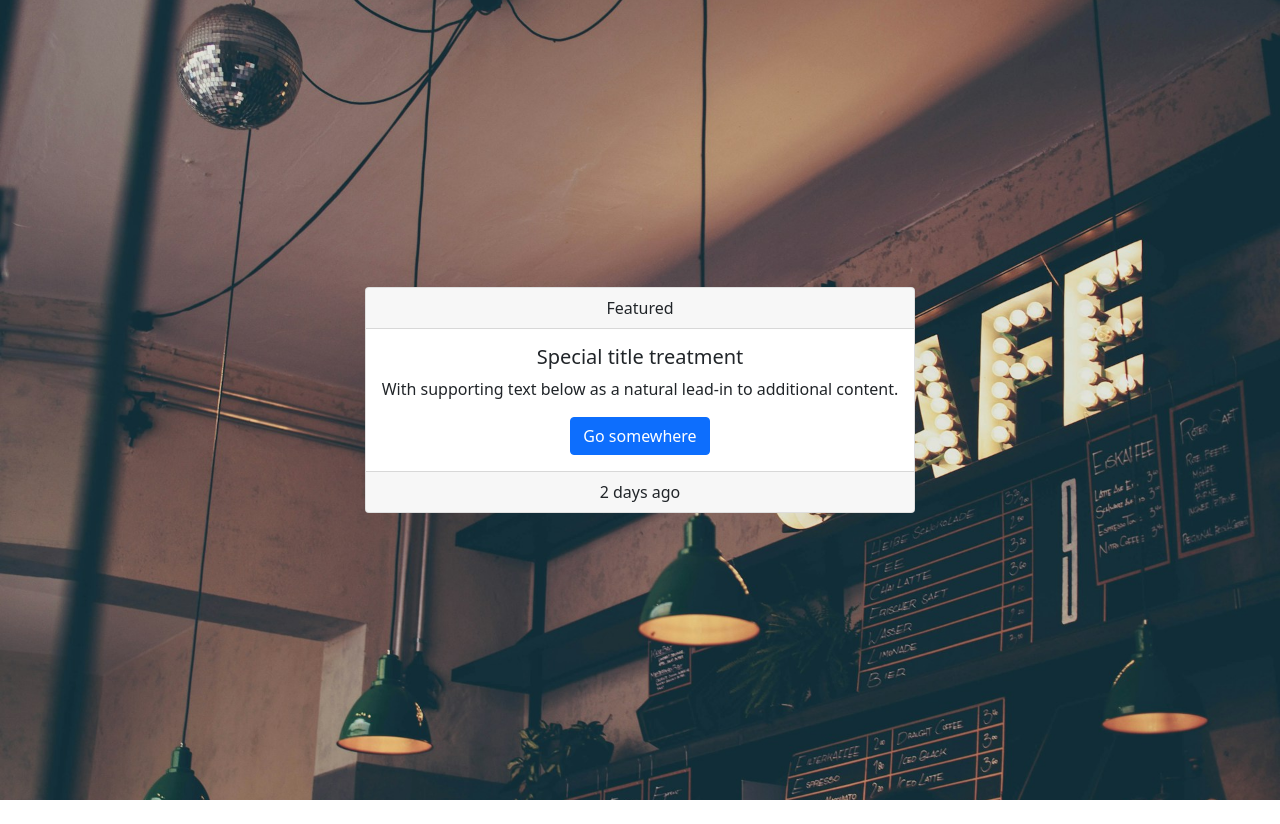
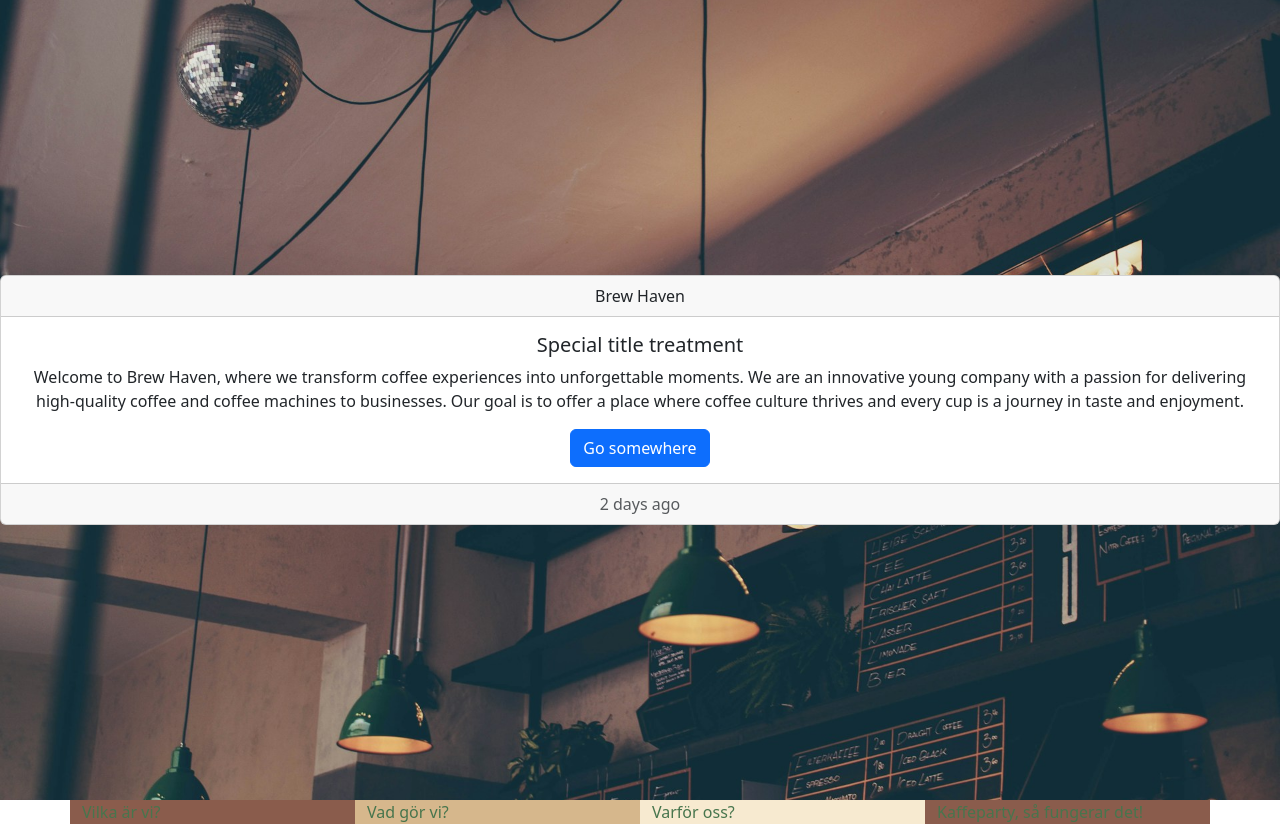
Before and after one commit to wongprom/kaffe_party, a website: page index.html in a window 1280 px wide. Before the commit the page ends 800 px from the top, so only its background shows below. Drawn offline with nearby package versions, Linux system fonts and the light colour scheme.

Commit message:
Install Bootstrap to add custom colors. - Install Bootstrap with npm. - Add custom colors in main.scss. - Conf liveSassCompile in settings.json. - Add image, pouring caffee - Add .gitinore file. - Add text and basic structure in index.html.

```diff
--- a/index.html
+++ b/index.html
@@ -5,12 +5,7 @@
     <meta http-equiv="X-UA-Compatible" content="IE=edge" />
     <meta name="viewport" content="width=device-width, initial-scale=1.0" />
     <!-- Bootstrap CSS -->
-    <link
-      href="https://cdn.jsdelivr.net/npm/bootstrap@5.0.2/dist/css/bootstrap.min.css"
-      rel="stylesheet"
-      integrity="sha384-EVSTQN3/azprG1Anm3QDgpJLIm9Nao0Yz1ztcQTwFspd3yD65VohhpuuCOmLASjC"
-      crossorigin="anonymous"
-    />
+    <link href="./css/main.min.css" rel="stylesheet" />
     <link rel="stylesheet" type="text/css" href="./css/index.css" />
     <title>Kaffe Party</title>
   </head>
@@ -18,19 +13,62 @@
     <!-- Hero -->
     <section class="hero d-flex justify-content-center align-items-center">
       <div class="card text-center">
-        <div class="card-header">Featured</div>
+        <div class="card-header">Brew Haven</div>
         <div class="card-body">
           <h5 class="card-title">Special title treatment</h5>
           <p class="card-text">
-            With supporting text below as a natural lead-in to additional
-            content.
+            Welcome to Brew Haven, where we transform coffee experiences into
+            unforgettable moments. We are an innovative young company with a
+            passion for delivering high-quality coffee and coffee machines to
+            businesses. Our goal is to offer a place where coffee culture
+            thrives and every cup is a journey in taste and enjoyment.
           </p>
           <a href="#" class="btn btn-primary">Go somewhere</a>
         </div>
-        <div class="card-footer text-body-secondary">2 days ago</div>
+        <div class="card-footer test text-body-secondary">2 days ago</div>
       </div>
     </section>
+    <main>
+      <section class="container">
+        <div class="row text-custom-deep-green">
+          <article class="col-lg-3 bg-custom-warm-brown">Vilka är vi?</article>
+          <article class="col-lg-3 bg-custom-soft-beige">Vad gör vi?</article>
+          <article class="col-lg-3 bg-custom-light-cream">Varför oss?</article>
+          <article class="col-lg-3 bg-custom-warm-brown">
+            Kaffeparty, så fungerar det!
+          </article>
+        </div>
+      </section>
+    </main>
     <!-- Vilka är vi?-->
+    <!-- About Us
+Welcome to Brew Haven, where we transform coffee experiences into unforgettable moments. We are an innovative young company with a passion for delivering high-quality coffee and coffee machines to businesses. Our goal is to offer a place where coffee culture thrives and every cup is a journey in taste and enjoyment.
+
+Our Vision
+At Brew Haven, we strive to create an oasis for coffee lovers. We believe that a good cup of coffee can improve your day, inspire creative ideas, and foster community. Through our wide range of coffee machines and our unique coffee party events, we aim to spread our love for coffee to both businesses and individuals.
+
+Coffee Party Events
+Our coffee party events are something extraordinary. Both businesses and individuals can book these popular events, where a variety of coffee types are presented and paired with dark chocolate. Guests get the chance to taste these delicacies and purchase their favorites to take home.
+
+Quality and Innovation
+We are dedicated to quality in every step, from the selection of coffee beans to the coffee machines we offer. Our range of coffee machines is carefully selected to meet different needs and preferences, and we continuously update our offerings to include the latest innovations in the coffee industry.
+
+Contact Us
+Want to know more about our products or book a coffee party? Do not hesitate to contact us! Our CEO and HR Manager are available to answer your questions and help you find the right solutions for your business or your next event.
+
+CEO:
+
+Name: [CEO's Name]
+Phone: [CEO's Phone Number]
+Email: [CEO's Email]
+
+HR Manager:
+
+Name: [HR Manager's Name]
+Phone: [HR Manager's Phone Number]
+Email: [HR Manager's Email]
+
+Thank you for visiting Brew Haven – your destination for exceptional coffee experiences! -->
     <!-- Vad gör vi? -->
     <!-- Varför oss? -->
     <!-- Kaffeparty, så fungerar det! -->
--- /dev/null
+++ b/sass/main.scss
@@ -0,0 +1,17 @@
+// import the functions & variables to make it posible to map our custom colors to bootstrap
+@import '../node_modules/bootstrap/scss/functions';
+@import '../node_modules/bootstrap/scss/variables';
+
+// Custom colors
+$custom-theme-colors: (
+  'custom-deep-green': #47754d,
+  'custom-soft-beige': #d6b78c,
+  'custom-light-cream': #f7ead0,
+  'custom-warm-brown': #8a5c4c,
+  'custom-dark-earthy-brown': #7c5329,
+);
+
+$theme-colors: map-merge($custom-theme-colors, $theme-colors);
+
+// import bootstrap
+@import '../node_modules/bootstrap/scss/bootstrap.scss';
```
Also changed, not shown: package.json (added, +14 -0 lines), css/main.min.css (added), images/pouring_coffee.jpg (added), 3 other files.
